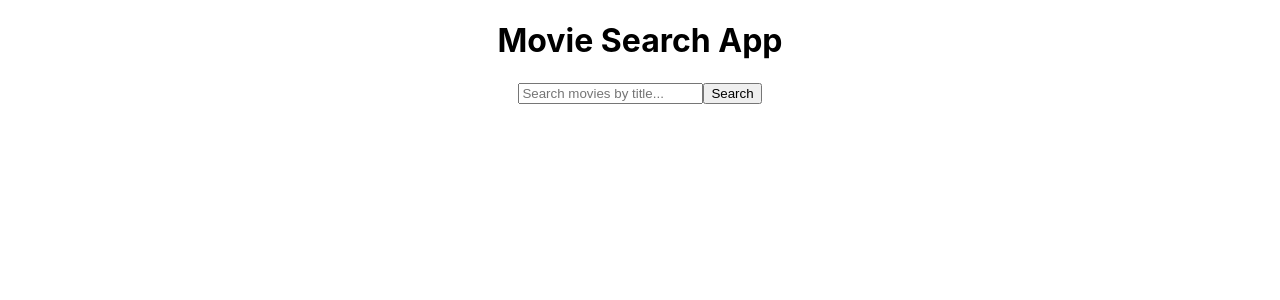
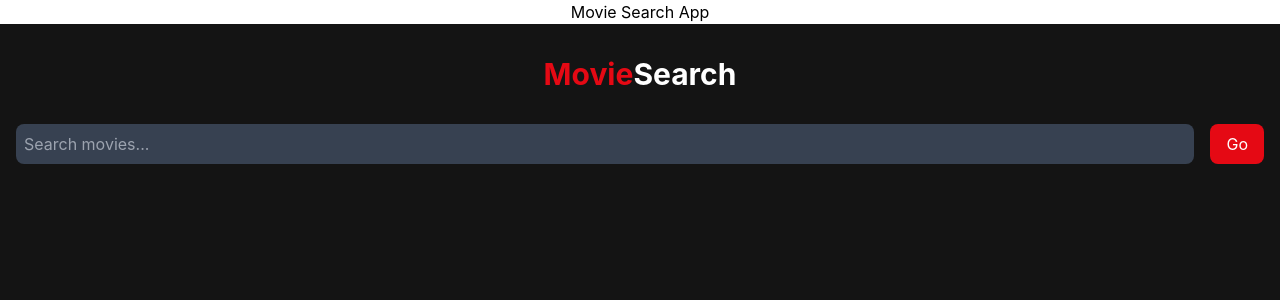
Before and after one commit to FranciscoWatson/Movie-App, a React (Create React App) app in the folder Movie-App-React-WebApp/movie-webapp/: page / in a window 1280 px wide. Shown: the top 300 px of the page. Built offline with nearby package versions, Linux system fonts and the light colour scheme.

Commit message:
Add MovieCard Component

```diff
--- a/Movie-App-React-WebApp/movie-webapp/package.json
+++ b/Movie-App-React-WebApp/movie-webapp/package.json
@@ -34,5 +34,10 @@
       "last 1 firefox version",
       "last 1 safari version"
     ]
+  },
+  "devDependencies": {
+    "autoprefixer": "^10.4.19",
+    "postcss": "^8.4.38",
+    "tailwindcss": "^3.4.3"
   }
 }
--- /dev/null
+++ b/Movie-App-React-WebApp/movie-webapp/postcss.config.js
@@ -0,0 +1,6 @@
+module.exports = {
+  plugins: {
+    tailwindcss: {},
+    autoprefixer: {},
+  },
+}
--- /dev/null
+++ b/Movie-App-React-WebApp/movie-webapp/src/components/MovieCard.jsx
@@ -0,0 +1,27 @@
+import React from "react";
+
+const IMAGE_BASE_URL = "https://image.tmdb.org/t/p/w500";
+
+const MovieCard = ({ movie }) => {
+  return (
+    <div className="group bg-gray-800 rounded-lg shadow-lg overflow-hidden relative transform transition duration-300 hover:scale-105">
+      <div className="aspect-w-3 aspect-h-4 w-full overflow-hidden">
+        {movie.poster_path ? (
+          <img src={`${IMAGE_BASE_URL}${movie.poster_path}`} alt={movie.title} className="w-full h-full object-cover group-hover:opacity-75" />
+        ) : (
+          <div className="h-full bg-gray-700 text-gray-400 flex items-center justify-center text-sm">No Image Available</div>
+        )}
+      </div>
+      <div className="absolute inset-0 bg-black bg-opacity-50 flex items-center justify-center opacity-0 group-hover:opacity-100 transition-opacity duration-300 p-4">
+        <div>
+          <h3 className="text-lg font-bold text-white">{movie.title}</h3>
+          <p className="text-sm text-gray-300">Release: {movie.release_date || "N/A"}</p>
+          <p className="text-sm text-gray-300">Rating: {movie.vote_average || "N/A"}</p>
+          <p className="mt-2 text-xs text-gray-300">{movie.overview || "No overview available."}</p>
+        </div>
+      </div>
+    </div>
+  );
+};
+
+export default MovieCard;
--- a/Movie-App-React-WebApp/movie-webapp/src/components/MovieSearch.jsx
+++ b/Movie-App-React-WebApp/movie-webapp/src/components/MovieSearch.jsx
@@ -1,11 +1,12 @@
-import React, { useState } from 'react';
+import React, { useState } from "react";
+import MovieCard from "./MovieCard";
 
 const MovieSearch = () => {
-  const [query, setQuery] = useState('');
+  const [query, setQuery] = useState("");
   const [movies, setMovies] = useState([]);
 
-  const API_KEY = '81b11a2b974891b65c1d7eb7fe785eb3';
-  const BASE_URL = 'https://api.themoviedb.org/3';
+  const API_KEY = "81b11a2b974891b65c1d7eb7fe785eb3";
+  const BASE_URL = "https://api.themoviedb.org/3";
 
   const fetchMovies = async (searchQuery) => {
     const url = `${BASE_URL}/search/movie?api_key=${API_KEY}&query=${encodeURIComponent(searchQuery)}`;
@@ -22,23 +23,32 @@ const MovieSearch = () => {
   };
 
   return (
-    <div>
-      <form onSubmit={handleSearch}>
+    <div className="min-h-screen bg-netflix-dark text-white px-4 py-8">
+      <div className="max-w-7xl mx-auto">
+        <div className="text-3xl font-bold mb-8 text-center">
+          <span className="text-netflix-red">Movie</span>Search
+        </div>
+        <form onSubmit={handleSearch} className="flex flex-col sm:flex-row gap-4">
           <input
             type="text"
-          placeholder="Search movies by title..."
+            placeholder="Search movies..."
             value={query}
             onChange={(e) => setQuery(e.target.value)}
+            className="flex-1 p-2 outline-none rounded-lg focus:ring-2 focus:ring-netflix-red focus:bg-gray-800 bg-gray-700 text-white placeholder-gray-400"
           />
-        <button type="submit">Search</button>
+          <button
+            type="submit"
+            className="px-4 py-2 bg-netflix-red hover:bg-red-700 rounded-lg transition duration-300"
+          >
+            Go
+          </button>
         </form>
-      {movies.length > 0 && (
-        <ul>
-          {movies.map(movie => (
-            <li key={movie.id}>{movie.title}</li>
+        <div className="grid grid-cols-1 sm:grid-cols-2 md:grid-cols-3 lg:grid-cols-4 xl:grid-cols-5 gap-6 mt-8">
+          {movies.map((movie) => (
+            <MovieCard key={movie.id} movie={movie} />
           ))}
-        </ul>
-      )}
+        </div>
+      </div>
     </div>
   );
 };
--- a/Movie-App-React-WebApp/movie-webapp/src/index.css
+++ b/Movie-App-React-WebApp/movie-webapp/src/index.css
@@ -1,3 +1,8 @@
+@tailwind base;
+@tailwind components;
+@tailwind utilities;
+
+
 body {
   margin: 0;
   font-family: -apple-system, BlinkMacSystemFont, 'Segoe UI', 'Roboto', 'Oxygen',
--- a/Movie-App-React-WebApp/movie-webapp/src/index.js
+++ b/Movie-App-React-WebApp/movie-webapp/src/index.js
@@ -3,6 +3,7 @@ import ReactDOM from 'react-dom/client';
 import './index.css';
 import App from './App';
 import reportWebVitals from './reportWebVitals';
+import './index.css';
 
 const root = ReactDOM.createRoot(document.getElementById('root'));
 root.render(
--- /dev/null
+++ b/Movie-App-React-WebApp/movie-webapp/tailwind.config.js
@@ -0,0 +1,17 @@
+/** @type {import('tailwindcss').Config} */
+module.exports = {
+  purge: ['./src/**/*.{js,jsx,ts,tsx}', './public/index.html'],
+  darkMode: false, // or 'media' or 'class'
+  theme: {
+    extend: {
+      colors: {
+        'netflix-red': '#E50914',
+        'netflix-dark': '#141414',
+      },
+    },
+  },
+  variants: {
+    extend: {},
+  },
+  plugins: [],
+};
```
Also changed, not shown: 1 other file (tests, documents, lock files or other folders). Lines whose indentation alone changed are shown as unchanged.
